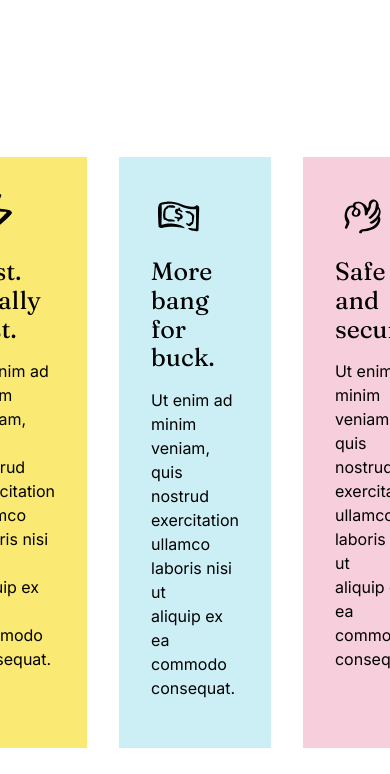
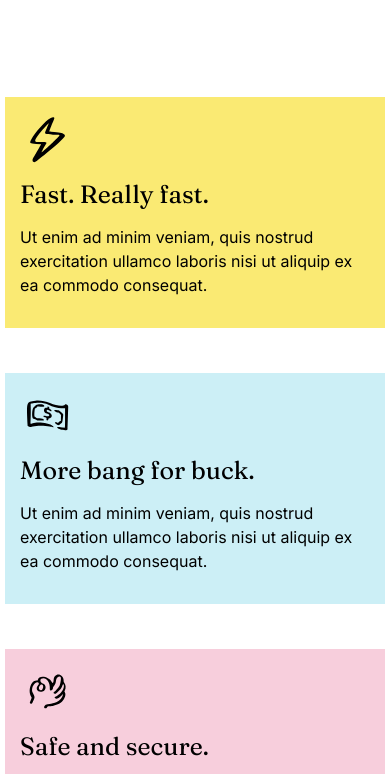
Before and after one commit to vankass/whirl-landing, a plain HTML site: page index.html in a window 390 px wide. Shown: the part 669-1443 px from the top of the page. Drawn offline with Linux system fonts and the light colour scheme; files whose address does not match are found by name.

Commit message:
Добавлен адаптив benefits

```diff
--- a/index.html
+++ b/index.html
@@ -96,20 +96,20 @@
                 <div class="benefits__card benefits__card--yellow">
                     <img src="img/benefits/light.svg" alt="light" class="benefits__card-img">
                     <h3 class="benefits__card-title">Fast. Really fast.</h3>
-                    <p class="benefits__card-subtitle">Ut enim ad minim veniam, quis nostrud <br> exercitation ullamco
-                        laboris nisi ut <br> aliquip ex ea commodo consequat.</p>
+                    <p class="benefits__card-subtitle">Ut enim ad minim veniam, quis nostrud exercitation ullamco
+                        laboris nisi ut aliquip ex ea commodo consequat.</p>
                 </div>
                 <div class="benefits__card benefits__card--blue">
                     <img src="img/benefits/dollar.svg" alt="dollar" class="benefits__card-img">
                     <h3 class="benefits__card-title">More bang for buck.</h3>
-                    <p class="benefits__card-subtitle">Ut enim ad minim veniam, quis nostrud <br> exercitation ullamco
-                        laboris nisi ut <br> aliquip ex ea commodo consequat.</p>
+                    <p class="benefits__card-subtitle">Ut enim ad minim veniam, quis nostrud exercitation ullamco
+                        laboris nisi ut aliquip ex ea commodo consequat.</p>
                 </div>
                 <div class="benefits__card benefits__card--pink">
                     <img src="img/benefits/hand.svg" alt="hand" class="benefits__card-img">
                     <h3 class="benefits__card-title">Safe and secure.</h3>
-                    <p class="benefits__card-subtitle">Ut enim ad minim veniam, quis nostrud <br> exercitation ullamco
-                        laboris nisi ut <br> aliquip ex ea commodo consequat.</p>
+                    <p class="benefits__card-subtitle">Ut enim ad minim veniam, quis nostrud exercitation ullamco
+                        laboris nisi ut aliquip ex ea commodo consequat.</p>
                 </div>
             </div>
         </section>
--- a/scss/blocks/_benefits.scss
+++ b/scss/blocks/_benefits.scss
@@ -1,9 +1,25 @@
+@import "../media";
+
 .benefits {
   display: flex;
   justify-content: center;
   margin-top: 160px;
   margin-bottom: 120px;
   gap: 32px;
+
+  @include desktop {
+    margin-top: 100px;
+  }
+
+  @include tablet {
+    gap: 16px;
+  }
+
+  @include mobile {
+    display: grid;
+    flex-direction: column;
+    gap: 45px;
+  }
 
   &__card {
     width: 300px;
@@ -13,18 +29,45 @@
     &:hover {
       width: 305px;
     }
+
+    @include desktop {
+      width: 250px;
+      padding: 20px;
+
+      &:hover {
+        width: 250px;
+      }
+    }
+
+    @include tablet {
+        width: 210px;
+      padding: 15px;
+      font-size: 14px;
+
+      &:hover {
+        width: 210px;
+      }
+    }
+
+    @include mobile {
+        width: 350px;
+        font-size: 16px;
+        &:hover {
+        width: 350px;
+      }
+    }
   }
 
   &__card--yellow {
-        background-color: #FAEA73;
+    background-color: #faea73;
   }
 
   &__card--blue {
-        background-color: #CCEFF6;
+    background-color: #cceff6;
   }
 
   &__card--pink {
-        background-color: #F7CEDC;
+    background-color: #f7cedc;
   }
 
   &__card-subtitle {
--- a/scss/blocks/_hero.scss
+++ b/scss/blocks/_hero.scss
@@ -19,6 +19,10 @@
 
   &__body {
     width: 525px;
+
+    @include mobile {
+      width: auto;
+    }
   }
 
   &__title {
```
Also changed, not shown: css/styles.css, 1 other file. Lines whose indentation alone changed are shown as unchanged.
